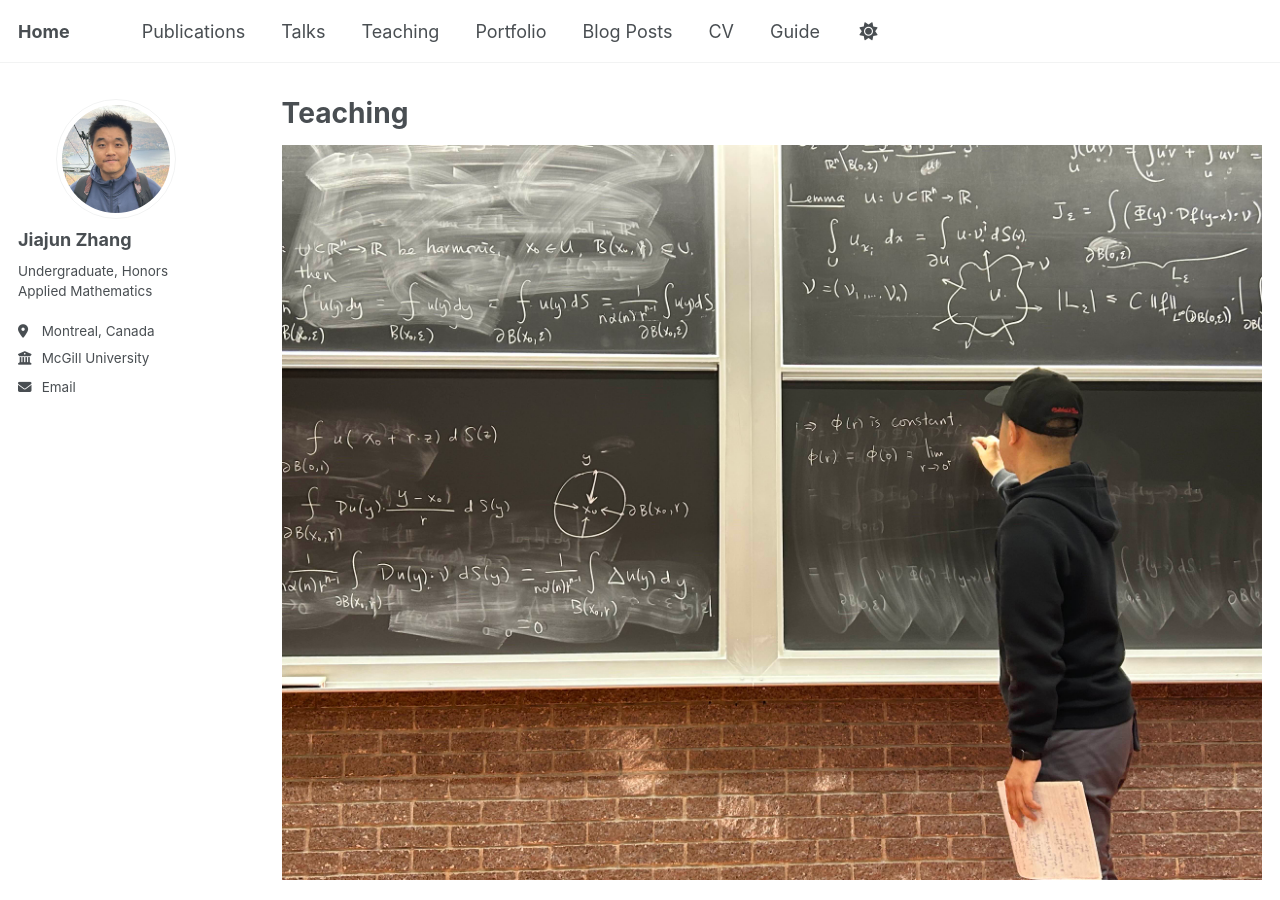
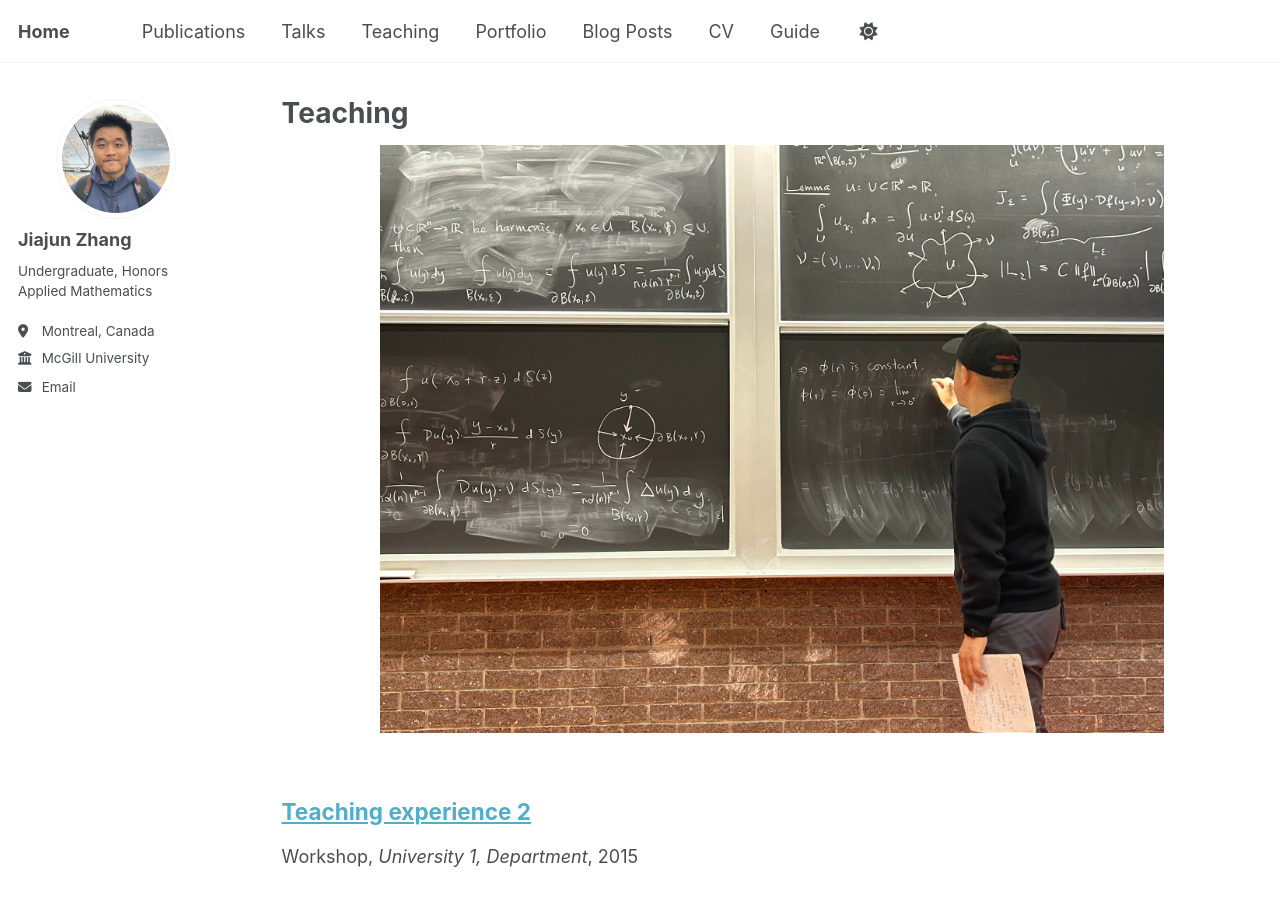
Before and after one commit to JohanssonRein/JohanssonRein.github.io, a Jekyll site: the page built from _pages/teaching.html, in a window 1280 px wide and 900 px high. Built offline with Jekyll 4.4.1, drawn with Linux system fonts in a browser that asks for light colours.

Commit message:
Update teaching.html

```diff
--- a/_pages/teaching.html
+++ b/_pages/teaching.html
@@ -6,7 +6,7 @@ author_profile: true
 ---
 
 <p align="center">
-  <img src="{{ '/images/teaching.jpg' | relative_url }}" alt="Teaching Banner" style="max-width: 100%; height: auto; margin-bottom: 20px;">
+  <img src="{{ '/images/teaching.jpg' | relative_url }}" alt="Teaching Banner" style="max-width: 80%; height: auto; margin-bottom: 20px;">
 </p>
 
 {% include base_path %}
```
